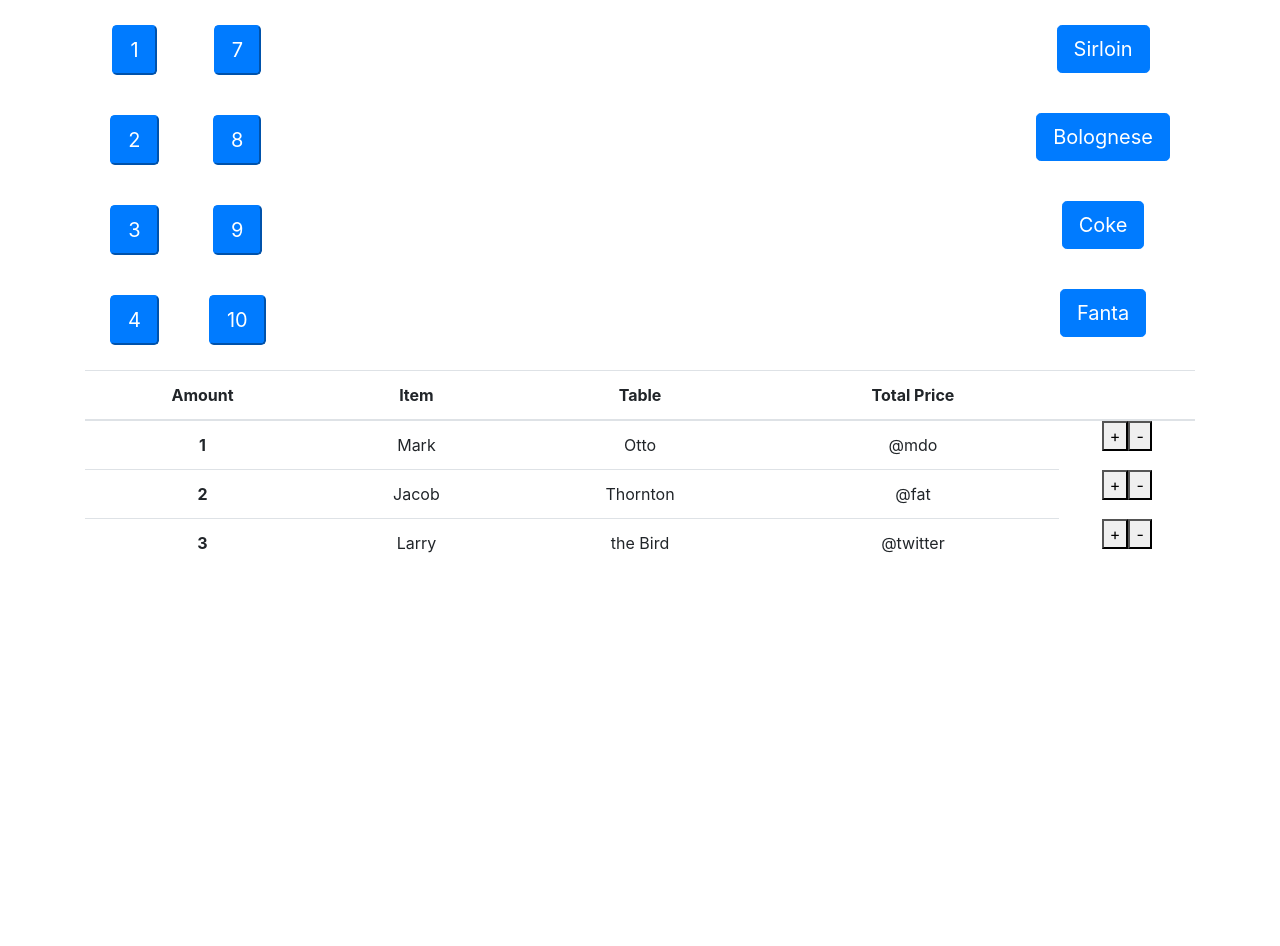
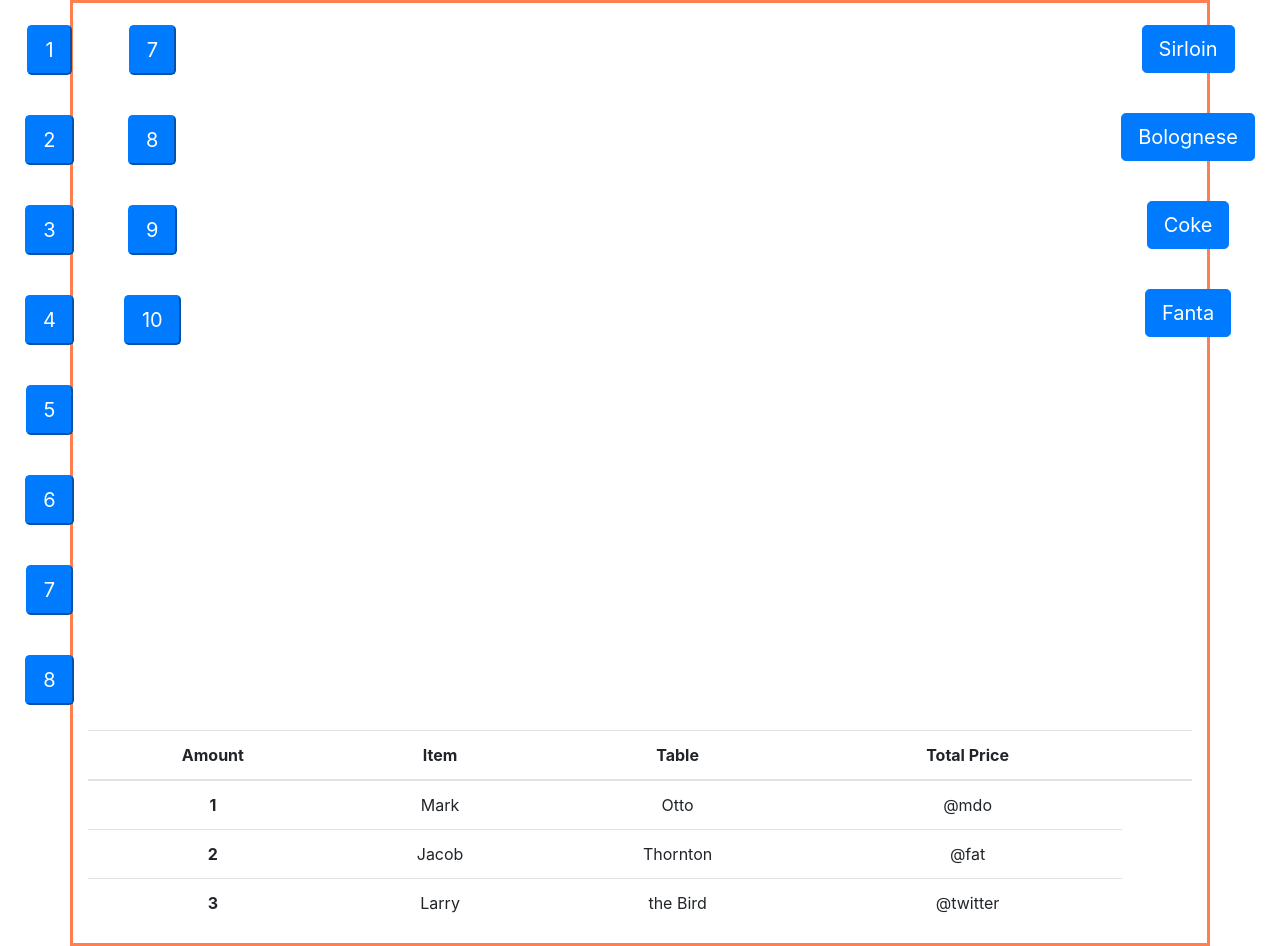
Before and after one commit to Mpinan/POS_system, a React (Create React App) app in the folder pos/: page / in a window 1280 px wide. Before the commit the page ends 800 px from the top, so only its background shows below. Built offline with nearby package versions, Linux system fonts and the light colour scheme; the HTML template or start-up script is replaced by a standard one.

Commit message:
Using tables in array, cleaner

```diff
--- a/pos/src/App.js
+++ b/pos/src/App.js
@@ -10,6 +10,16 @@ import { Container } from "reactstrap";
 
 class App extends Component {
   state = {
+    listOfTables: [
+      { id: 0, number: 1 },
+      { id: 1, number: 2 },
+      { id: 2, number: 3 },
+      { id: 3, number: 4 },
+      { id: 4, number: 5 },
+      { id: 5, number: 6 },
+      { id: 6, number: 7 },
+      { id: 7, number: 8 },
+    ],
     listItems: [
       {
         id: 0,
@@ -32,17 +42,18 @@ class App extends Component {
         price: "£20",
       },
     ],
+    addedItems: [],
   };
+
   render() {
-    const { listItems } = this.state;
+    const { listItems, listOfTables } = this.state;
     return (
       <div className="App">
-        <Container>
-          <div style={{ float: "left" }}>
-            <Table number="1" />
-            <Table number="2" />
-            <Table number="3" />
-            <Table number="4" />
+        {/* <Container style={{ borderStyle: "solid", borderColor: "coral" }}> */}
+        <div style={{ float: " left" }}>
+          {listOfTables.map((table) => (
+            <Table key={table.id} number={table.number} />
+          ))}
         </div>
         <div style={{ float: "left" }}>
           <Table number="7" />
@@ -50,18 +61,17 @@ class App extends Component {
           <Table number="9" />
           <Table number="10" />
         </div>
-        </Container>
-        <Container>
+        {/* </Container> */}
+        {/* <Container style={{ borderStyle: "solid", borderColor: "coral" }}> */}
         <div style={{ float: "right" }}>
           {listItems.map(
             (item) => (
-                console.log(item.name),
-                (<Item key={item.id} name={item.name} />)
+              console.log(item.name), (<Item key={item.id} name={item.name} />)
             )
           )}
         </div>
-        </Container>
-        <Container>
+        {/* </Container> */}
+        <Container style={{ borderStyle: "solid", borderColor: "coral" }}>
           <ItemsList />
         </Container>
       </div>
--- a/pos/src/Components/Item/src/itemModal.jsx
+++ b/pos/src/Components/Item/src/itemModal.jsx
@@ -36,7 +36,7 @@ class ItemModal extends Component {
               <Button
                 id="decrement=btn"
                 onClick={this.decrement}
-                disabled={this.state.amount === 0 ? "disabled" : ""}
+                disabled={this.state.amount === 0 ? true : false}
               >
                 -
               </Button>
--- a/pos/src/Components/Item/src/itemsList.jsx
+++ b/pos/src/Components/Item/src/itemsList.jsx
@@ -20,24 +20,24 @@ class ItemsList extends Component {
             <td>Mark</td>
             <td>Otto</td>
             <td>@mdo</td>
-            <button>+</button>
-            <button>-</button>
+            {/* <button>+</button>
+            <button>-</button> */}
           </tr>
           <tr>
             <th scope="row">2</th>
             <td>Jacob</td>
             <td>Thornton</td>
             <td>@fat</td>
-            <button>+</button>
-            <button>-</button>
+            {/* <button>+</button>
+            <button>-</button> */}
           </tr>
           <tr>
             <th scope="row">3</th>
             <td>Larry</td>
             <td>the Bird</td>
             <td>@twitter</td>
-            <button>+</button>
-            <button>-</button>
+            {/* <button>+</button>
+            <button>-</button> */}
           </tr>
         </tbody>
       </Table>
--- a/pos/src/Components/Table/table.jsx
+++ b/pos/src/Components/Table/table.jsx
@@ -8,6 +8,7 @@ class Table extends Component {
   handleBookings = () => {
     this.setState({ isBusy: !this.state.isBusy });
   };
+
   render() {
     return (
       <div style={{ margin: "10px", padding: "15px" }}>
```
Lines whose indentation alone changed are shown as unchanged.
